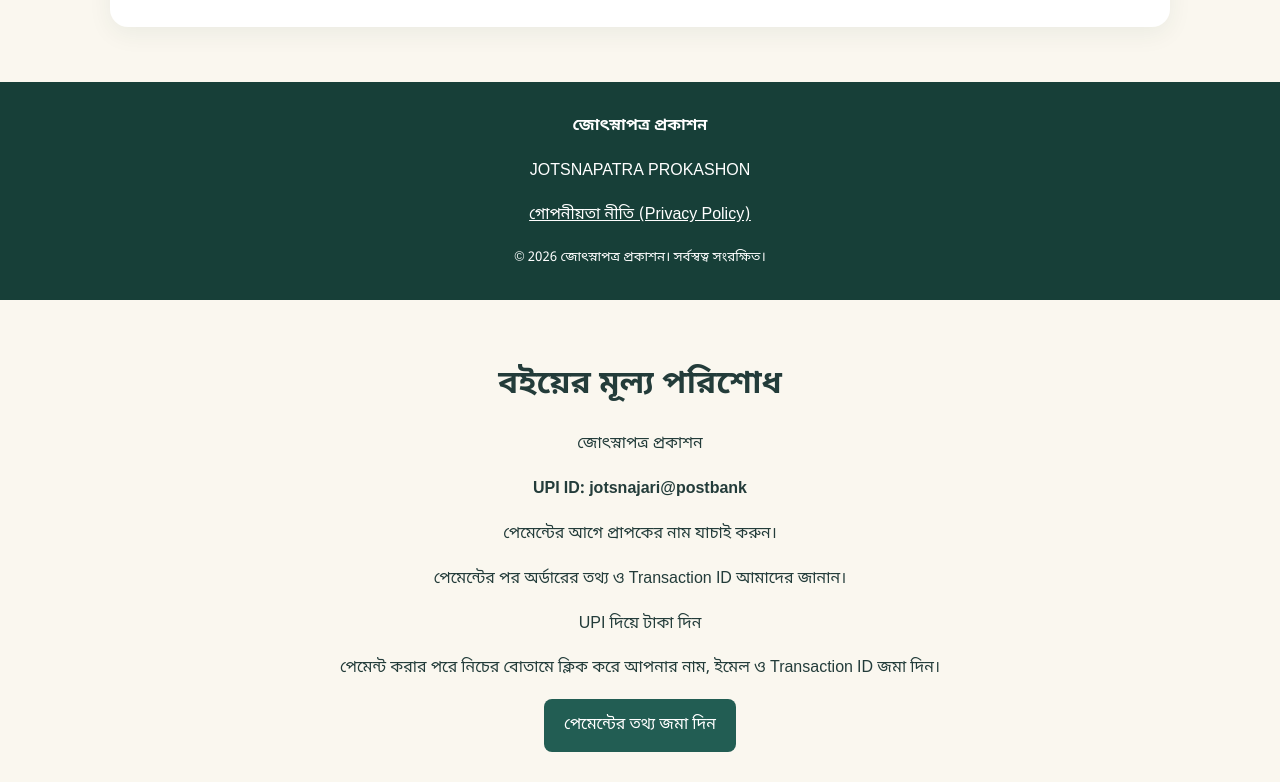
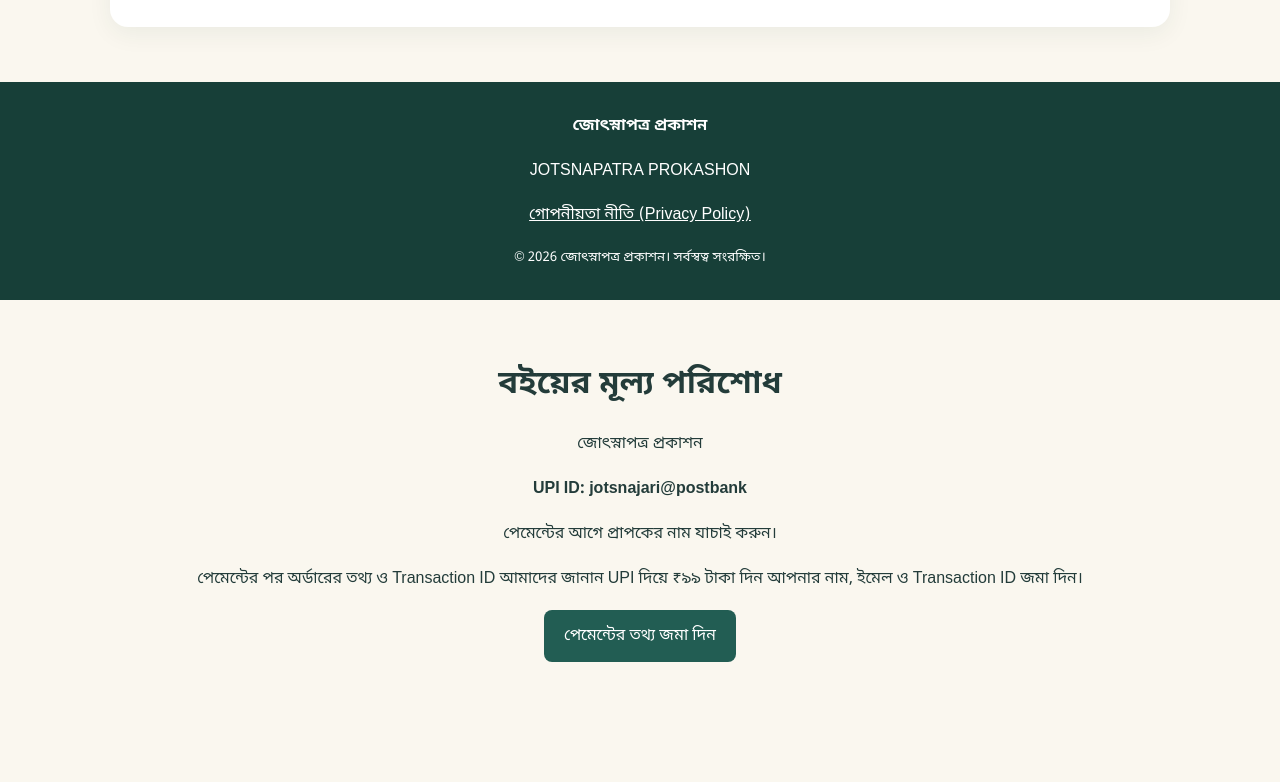
Before and after one commit to khatuniajotsna-art/monon-prokashon, a plain HTML site: page index.html in a window 1280 px wide. Shown: the part 2740-3522 px from the top of the page. After the commit the page ends 3432 px from the top, so only its background shows below. Drawn offline with Linux system fonts and the light colour scheme.

Commit message:
Update index.html

```diff
--- a/index.html
+++ b/index.html
@@ -291,9 +291,8 @@
   <p>জোৎস্নাপত্র প্রকাশন</p>
   <p><strong>UPI ID: jotsnajari@postbank</strong></p>
   <p>পেমেন্টের আগে প্রাপকের নাম যাচাই করুন।</p>
-  <p>পেমেন্টের পর অর্ডারের তথ্য ও Transaction ID আমাদের জানান।</p>
- <a href="upi://pay?pa=jotsnajari%40postbank&pn=Jotsnapatra%20Prokashon&cu=INR">UPI দিয়ে টাকা দিন</a>
-<p>পেমেন্ট করার পরে নিচের বোতামে ক্লিক করে
+  <p>পেমেন্টের পর অর্ডারের তথ্য ও Transaction ID আমাদের জানান
+<a href="upi://pay?pa=jotsnajari%40postbank&amp;pn=MANIRA%20CHISTI&amp;am=99&amp;cu=INR">UPI দিয়ে ₹৯৯ টাকা দিন</a>
 আপনার নাম, ইমেল ও Transaction ID জমা দিন।</p>
 
 <a href="https://forms.gle/gHR8QS4xYfMSabgk9"
```
